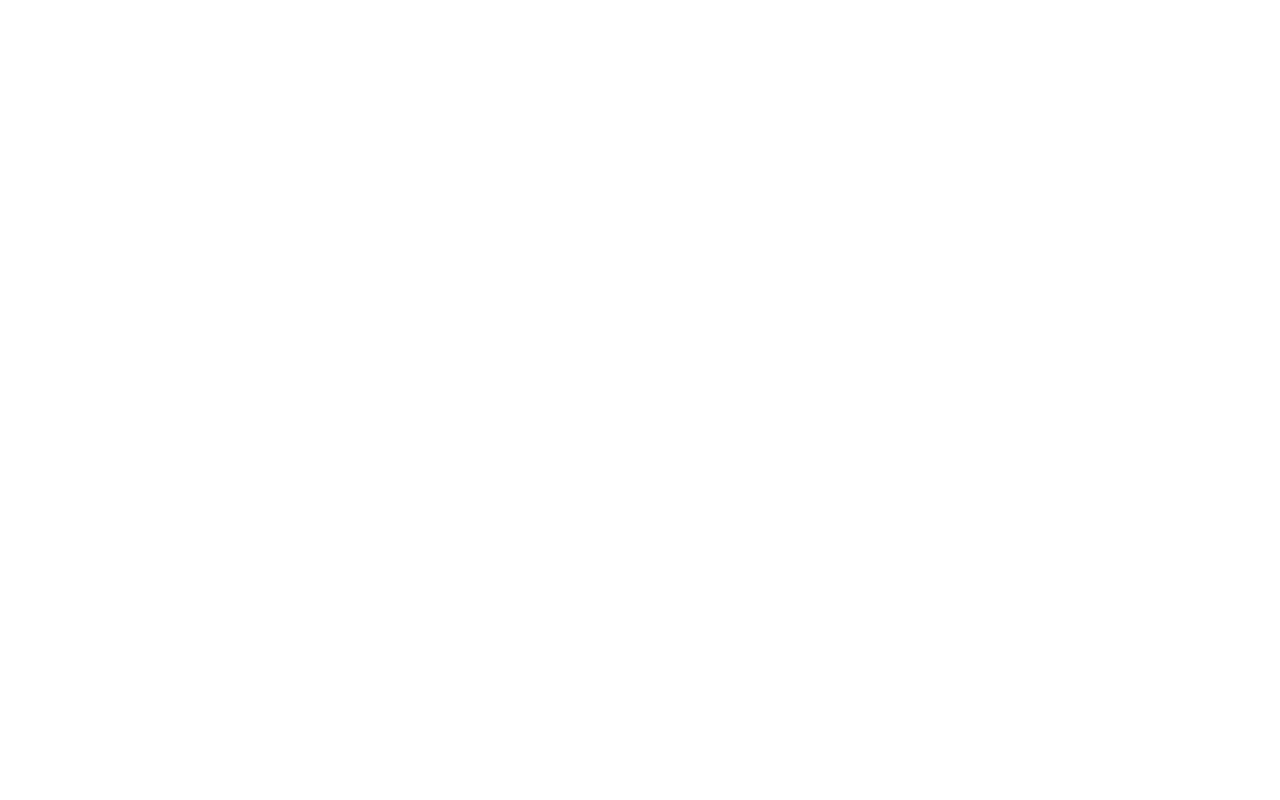
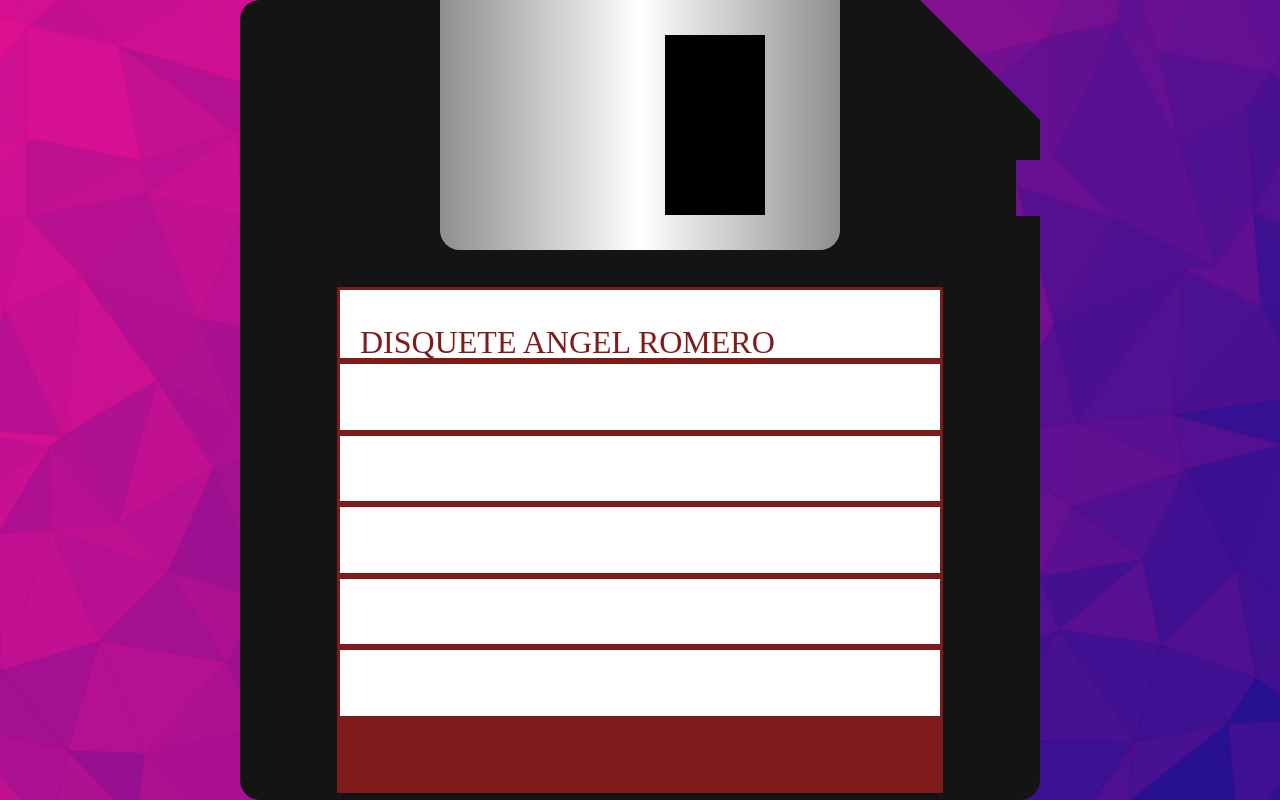
Before and after one commit to angelrcd/diskette-drawing, a website built with Vite: page src/index.html in a window 1280 px wide. Built offline with nearby package versions, Linux system fonts and the light colour scheme.

Commit message:
Estilo terminado, background no funciona

```diff
--- a/src/index.css
+++ b/src/index.css
@@ -0,0 +1,100 @@
+* {
+  border: 0;
+  padding: 0;
+  margin: 0;
+}
+
+.container {
+  height: 100vh;
+  display: flex;
+  align-items: center;
+  justify-content: center;
+  background-color: aliceblue;
+  background-image: url("/public/img/background-image.png");
+  background-position: center;
+  background-repeat: no-repeat;
+  background-size: cover;
+}
+
+.diskette {
+  width: 800px;
+  height: 800px;
+  border-radius: 20px;
+  background: rgb(20 20 20);
+  display: flex;
+  flex-direction: column;
+  justify-content: space-between;
+  clip-path: polygon(0% 0%, 85% 0%, 100% 15%, 100% 20%, 97% 20%, 97% 27%, 100% 27%, 100% 100%, 0% 100%);
+}
+
+.diskette-top-container {
+  width: 400px;
+  height: 250px;
+  display: flex;
+  align-self: center;
+  z-index: 5;
+  justify-content: center;
+  align-items: flex-start;
+}
+
+.diskette-bottom-container {
+  width: 800px;
+  height: 500px;
+  display: flex;
+  align-self: center;
+  z-index: 5;
+  justify-content: center;
+  align-items: flex-start;
+}
+
+.metal {
+  width: 400px;
+  height: 250px;
+  border-radius: 0 0 20px 20px;
+  background-image: linear-gradient(to right, rgb(142 142 142), white, rgb(142 142 142));
+  display: flex;
+  justify-content: space-around;
+  align-items: center;
+  transition: all 0.5s;
+}
+
+.metal:hover {
+  transform: translateX(-100px);
+}
+
+.metal-hole {
+  width: 100px;
+  height: 180px;
+  background: #000;
+}
+
+.sticker {
+  width: 600px;
+  height: 500px;
+  background: rgb(255 255 255);
+  align-self: center;
+  display: flex;
+  flex-direction: column;
+  margin-block-end: 20px;
+}
+
+.writing-lines {
+  height: 100%;
+  outline: 3px solid rgb(128 27 27);
+}
+
+.writing-lines.first {
+  display: flex;
+  justify-content: flex-start;
+  align-items: flex-end;
+}
+
+.first p {
+  font-size: 2em;
+  color: rgb(128 27 27);
+  margin-inline-start: 20px;
+}
+
+.writing-lines.last {
+  background: rgb(128 27 27);
+}
--- a/src/index.html
+++ b/src/index.html
@@ -10,14 +10,26 @@
 </head>
 <body>
    <div class="container">
-    <div class="diskkete-top-container">
+      <div class="diskette">
+        <div class="diskette-top-container">
           <div class="metal">
+            <div class="nohole"></div>
             <div class="metal-hole"></div>
           </div>
         </div>
         <div class="diskette-bottom-container">
-      <div class="sticker"></div>
-      <div class="diskette-hole"></div>
+          <div class="sticker">
+            <div class="writing-lines first">
+              <p>DISQUETE ANGEL ROMERO</p>
+            </div>
+            <div class="writing-lines"></div>
+            <div class="writing-lines"></div>
+            <div class="writing-lines"></div>
+            <div class="writing-lines"></div>
+            <div class="writing-lines"></div>
+            <div class="writing-lines last"></div>
+          </div>
+        </div>
       </div>
   </div>
 </body>
```
Also changed, not shown: public/img/background-image.png (added). Lines whose indentation alone changed are shown as unchanged.
